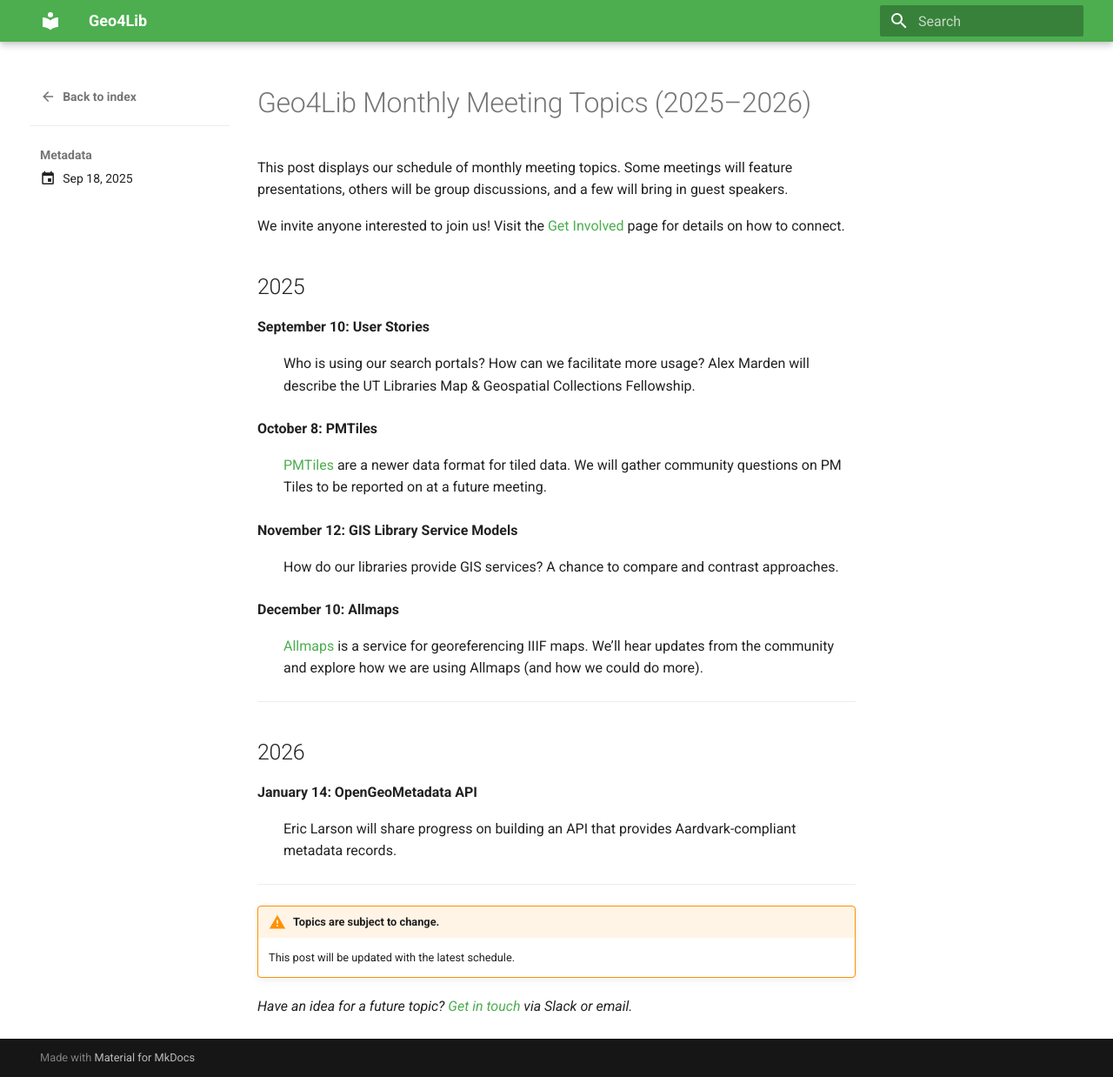
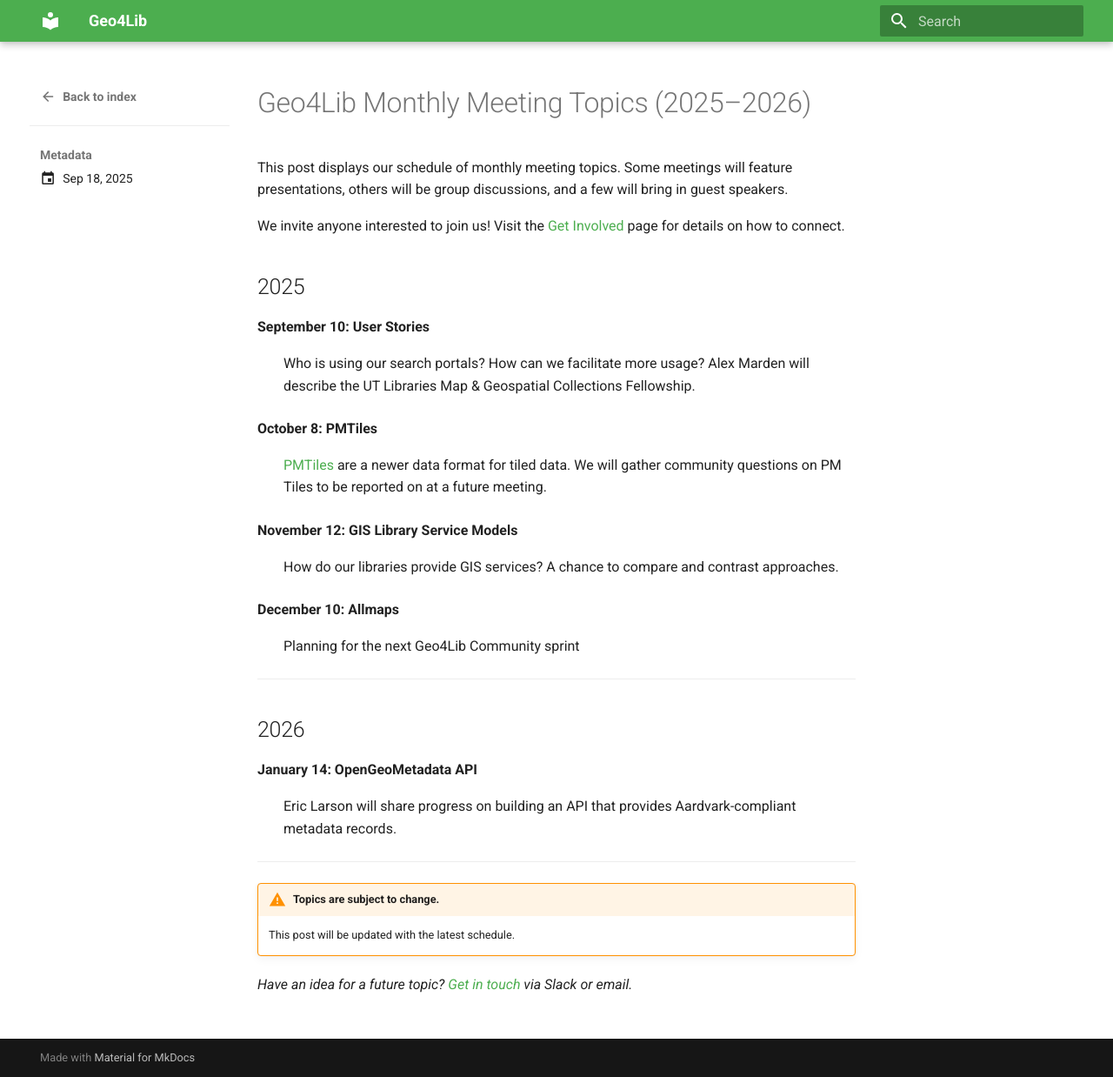
Before and after one commit to geo4lib/geo4lib.github.io, an MkDocs documentation site: the page built from docs/blog/posts/meeting-topics-2025.md, in a window 1280 px wide and 1238 px high. Shown: the whole window at 87% size. Built offline with MkDocs 1.6.1 and Material for MkDocs 9.7.7, drawn with Linux system fonts in a browser that asks for light colours.

Commit message:
update gitignore and meeting topics

```diff
--- a/docs/blog/posts/meeting-topics-2025.md
+++ b/docs/blog/posts/meeting-topics-2025.md
@@ -26,7 +26,7 @@
 
 **December 10: Allmaps**
 
-:   [Allmaps](https://allmaps.org) is a service for georeferencing IIIF maps. We’ll hear updates from the community and explore how we are using Allmaps (and how we could do more).
+:   Planning for the next Geo4Lib Community sprint
 
 ---
 
```
Also changed, not shown: 1 other file.
